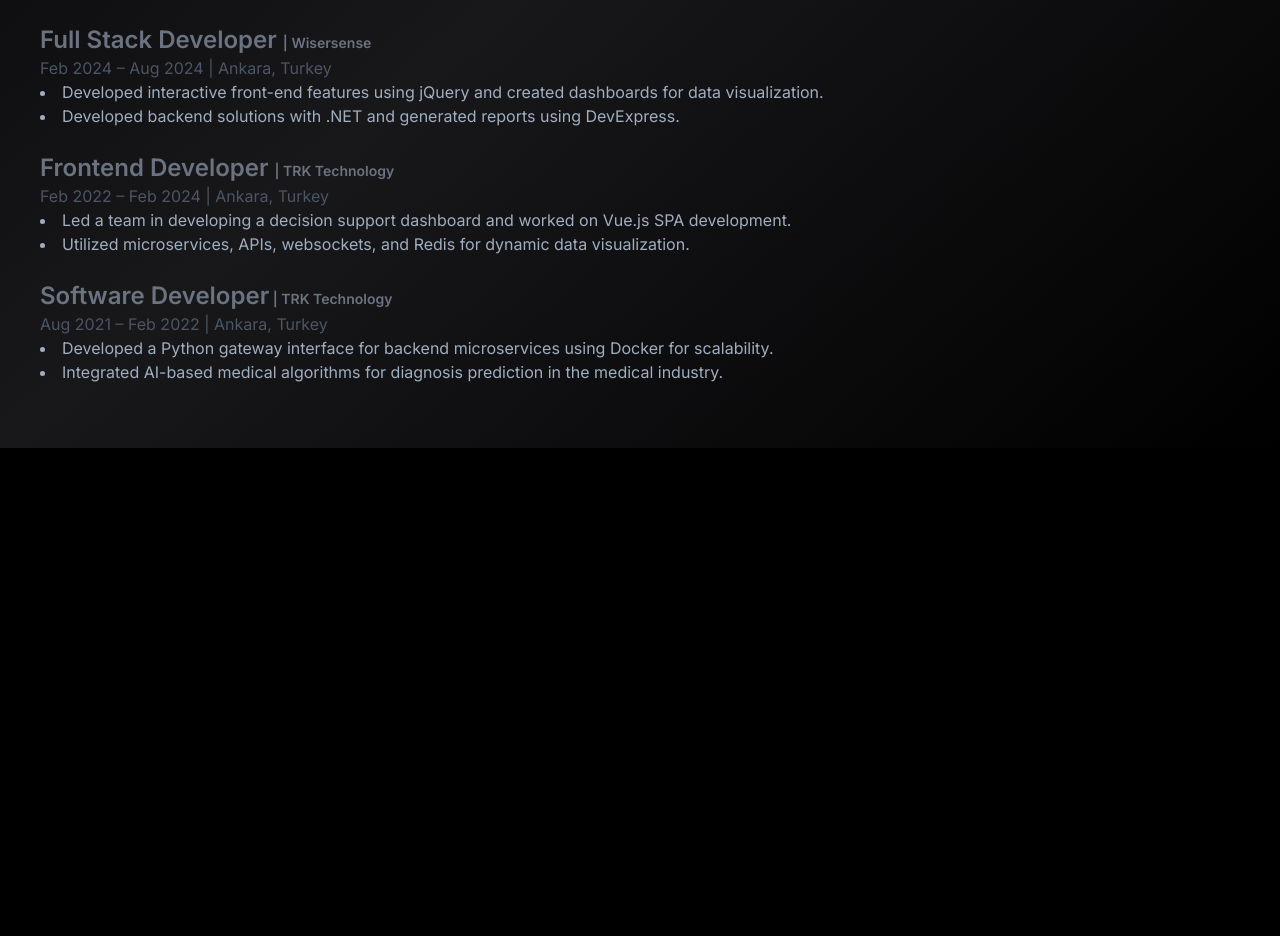
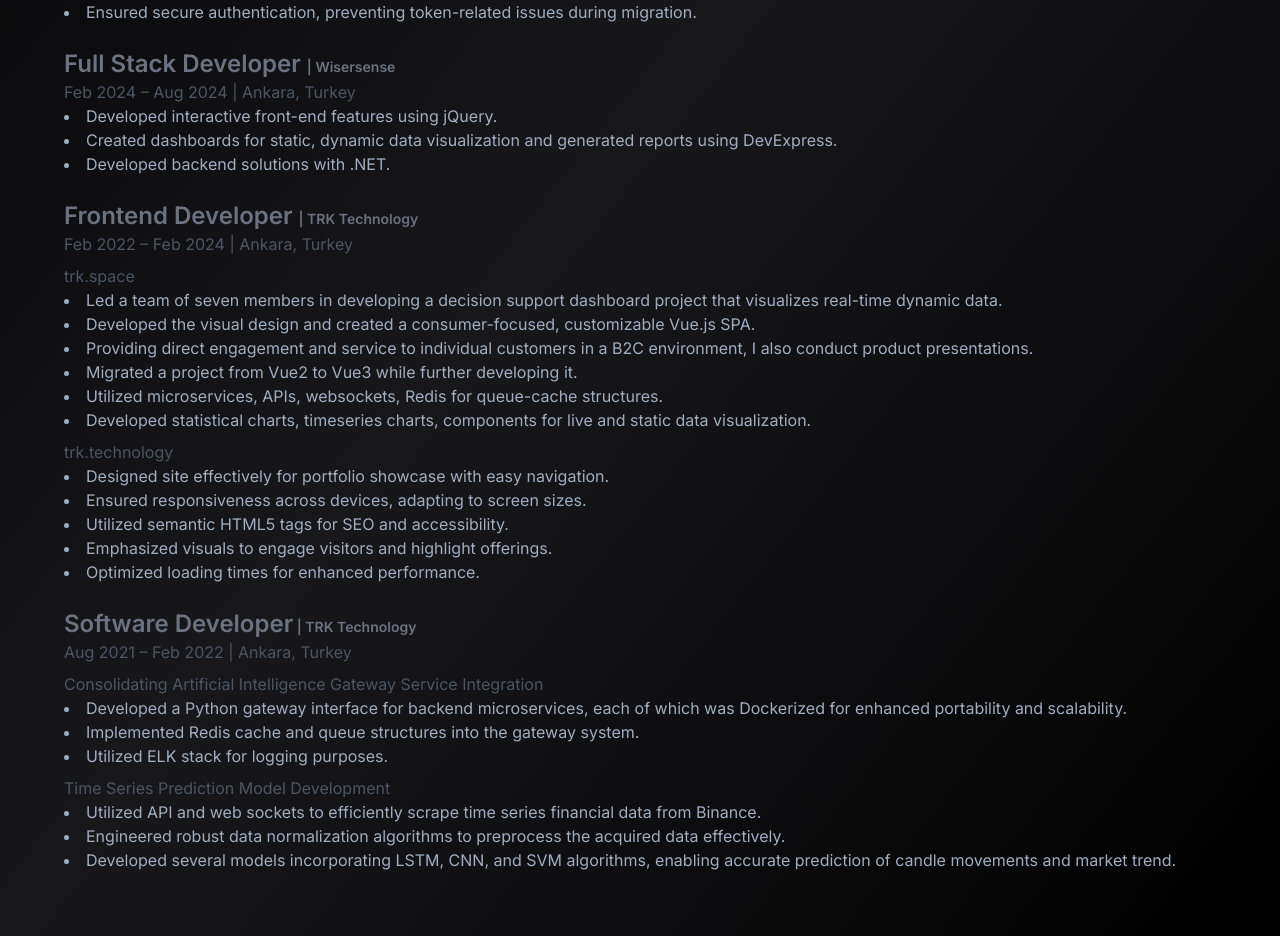
Before and after one commit to erenonal/webapppriv, a Next.js app: page /resume in a window 1280 px wide. Shown: the part 684-1620 px from the top of the page. Before the commit the page ends 1132 px from the top, so only its background shows below. Built offline with nearby package versions, Linux system fonts and the light colour scheme; no server answers; what tailwindcss-debug-screens would draw is missing.

Commit message:
Update project details and add a download button component

```diff
--- a/app/resume/page.tsx
+++ b/app/resume/page.tsx
@@ -1,13 +1,13 @@
-import Head from "next/head";
 import styles from "./resume.module.css";
 import { Navigation } from "../components/nav";
 import { Mail, Phone, MapPin, Linkedin, Globe, Github } from "lucide-react";
+import DownloadButton from "@/util/downloadButton";
 
 export default function Resume() {
   return (
     <div className="bg-gradient-to-tl from-zinc-900/0 via-zinc-900 to-zinc-900/0">
       <Navigation />
-      <div className={`${styles.resumeContainer}`}>
+      <div className={`${styles.resumeContainer} px-6`}>
         <header className="text-center mb-10">
           <h1 className="text-4xl font-bold text-gray-200">Eren Önal</h1>
           <p className="text-xl text-gray-400">Frontend Developer</p>
@@ -40,7 +40,6 @@
             </li>
           </ul>
         </section>
-
         <section>
           <h2 className="text-3xl font-semibold text-gray-400">Education</h2>
           <div className="flex flex-row justify-start max-w-5xl">
@@ -125,6 +124,7 @@
               <li>
                 Migrated a large-scale Vue 2 app to Vue 3, transitioning from
                 Vuex to Pinia and replacing Vuetify/Tailwind with custom SCSS.
+                Maintained two active codebases for a smooth transition.
               </li>
               <li>
                 Implemented Vite for faster builds, improved performance, and
@@ -132,10 +132,10 @@
               </li>
               <li>
                 Developed real-time dashboards using Highcharts and WebSockets
-                for live data updates.
+                for live data updates, ensuring seamless analytics.
               </li>
               <li>
-                Ensured secure authentication and prevented token-related issues
+                Ensured secure authentication, preventing token-related issues
                 during migration.
               </li>
             </ul>
@@ -149,14 +149,12 @@
               Feb 2024 – Aug 2024 | Ankara, Turkey
             </p>
             <ul className="list-disc list-inside">
+              <li>Developed interactive front-end features using jQuery.</li>
               <li>
-                Developed interactive front-end features using jQuery and
-                created dashboards for data visualization.
+                Created dashboards for static, dynamic data visualization and
+                generated reports using DevExpress.
               </li>
-              <li>
-                Developed backend solutions with .NET and generated reports
-                using DevExpress.
-              </li>
+              <li>Developed backend solutions with .NET.</li>
             </ul>
           </div>
 
@@ -168,15 +166,46 @@
             <p className="text-gray-600">
               Feb 2022 – Feb 2024 | Ankara, Turkey
             </p>
+            <p className="text-gray-600 mt-2">trk.space</p>
             <ul className="list-disc list-inside">
               <li>
-                Led a team in developing a decision support dashboard and worked
-                on Vue.js SPA development.
+                Led a team of seven members in developing a decision support
+                dashboard project that visualizes real-time dynamic data.
               </li>
               <li>
-                Utilized microservices, APIs, websockets, and Redis for dynamic
-                data visualization.
+                Developed the visual design and created a consumer-focused,
+                customizable Vue.js SPA.
               </li>
+              <li>
+                Providing direct engagement and service to individual customers
+                in a B2C environment, I also conduct product presentations.
+              </li>
+              <li>
+                Migrated a project from Vue2 to Vue3 while further developing
+                it.
+              </li>
+              <li>
+                Utilized microservices, APIs, websockets, Redis for queue-cache
+                structures.
+              </li>
+              <li>
+                Developed statistical charts, timeseries charts, components for
+                live and static data visualization.
+              </li>
+              <p className="text-gray-600 mt-2">trk.technology</p>
+
+              <li>
+                Designed site effectively for portfolio showcase with easy
+                navigation.
+              </li>
+              <li>
+                Ensured responsiveness across devices, adapting to screen sizes.
+              </li>
+              <li>Utilized semantic HTML5 tags for SEO and accessibility.</li>
+              <li>
+                Emphasized visuals to engage visitors and highlight offerings.
+              </li>
+              <li>Optimized loading times for enhanced performance.</li>
             </ul>
           </div>
 
@@ -188,14 +217,37 @@
             <p className="text-gray-600">
               Aug 2021 – Feb 2022 | Ankara, Turkey
             </p>
+            <p className="text-gray-600 mt-2">
+              Consolidating Artificial Intelligence Gateway Service Integration
+            </p>
             <ul className="list-disc list-inside">
               <li>
-                Developed a Python gateway interface for backend microservices
-                using Docker for scalability.
+                Developed a Python gateway interface for backend microservices,
+                each of which was Dockerized for enhanced portability and
+                scalability.
               </li>
               <li>
-                Integrated AI-based medical algorithms for diagnosis prediction
-                in the medical industry.
+                Implemented Redis cache and queue structures into the gateway
+                system.
+              </li>
+              <li>Utilized ELK stack for logging purposes.</li>
+            </ul>
+            <p className="text-gray-600 mt-2">
+              Time Series Prediction Model Development{" "}
+            </p>
+            <ul className="list-disc list-inside">
+              <li>
+                Utilized API and web sockets to efficiently scrape time series
+                financial data from Binance.
+              </li>
+              <li>
+                Engineered robust data normalization algorithms to preprocess
+                the acquired data effectively.
+              </li>
+              <li>
+                Developed several models incorporating LSTM, CNN, and SVM
+                algorithms, enabling accurate prediction of candle movements and
+                market trend.
               </li>
             </ul>
           </div>
@@ -211,6 +263,9 @@
           </div>
         </section> */}
       </div>
+      <div className="fixed ">
+        <DownloadButton />
+      </div>
     </div>
   );
 }
--- a/content/projects/erenonal.mdx
+++ b/content/projects/erenonal.mdx
@@ -1,8 +1,8 @@
 ---
-title: erenonal.web.app
+title: erenonal.com
 description: The website you're looking at
-repository: erenonal/erenonal.web.app
-url: https://erenonal.web.app/
+repository: erenonal/erenonal.com
+url: https://erenonal.com/
 date: 2025-02-14
 published: true
 ---
--- a/tailwind.config.js
+++ b/tailwind.config.js
@@ -37,12 +37,19 @@
           "radial-gradient(50% 50% at 50% 50%, var(--tw-gradient-stops))",
       },
       animation: {
+        bounce: "bounce 1s infinite",
+
         "fade-in": "fade-in 3s ease-in-out forwards",
         title: "title 3s ease-out forwards",
         "fade-left": "fade-left 3s ease-in-out forwards",
         "fade-right": "fade-right 3s ease-in-out forwards",
       },
       keyframes: {
+        bounce: {
+          "0%": { transform: "translateY(0)" },
+          "50%": { transform: "translateY(-10px)" },
+          "100%": { transform: "translateY(0)" },
+        },
         "fade-in": {
           "0%": {
             opacity: "0%",
--- /dev/null
+++ b/util/downloadButton.tsx
@@ -0,0 +1,52 @@
+"use client"; // This marks the file as a Client Component
+
+import { useState, useEffect } from "react";
+import { ArrowDown, HardDrive } from "lucide-react";
+
+const DownloadButton = () => {
+  const [bounceHeight, setBounceHeight] = useState(20);
+
+  useEffect(() => {
+    const interval = setInterval(() => {
+      setBounceHeight((prevHeight) => (prevHeight === 20 ? 30 : 20));
+    }, 500);
+
+    return () => clearInterval(interval);
+  }, []);
+
+  return (
+    <a
+      href="/EREN_ONAL.pdf"
+      download="Eren Onal.pdf"
+      className="flex flex-col items-center justify-center gap-2 fixed bottom-10 right-10 bg-gray-600 text-white px-4 py-2 rounded-lg shadow-lg hover:bg-gray-700 transition duration-300"
+      style={{
+        height: `${25 + bounceHeight}px`,
+        transition: "height .5s",
+        paddingTop: "1rem",
+        paddingBottom: "1rem",
+        backgroundColor: "#4b5563",
+      }}
+    >
+      <ArrowDown
+        size={18}
+        className=" rounded-lg pt-2"
+        style={{
+          marginTop: "-1rem",
+        }}
+      />
+      <HardDrive
+        size={18}
+        className="bg-gray-600"
+        style={{
+          position: "absolute",
+          bottom: "0",
+          marginBottom: "0.5rem",
+          zIndex: 1,
+          backgroundColor: "#4b5563",
+        }}
+      />
+    </a>
+  );
+};
+
+export default DownloadButton;
```
Also changed, not shown: app/contact/page.tsx (+29 -5 lines), 1 other file (tests, documents, lock files or other folders). Lines whose indentation alone changed are shown as unchanged.
